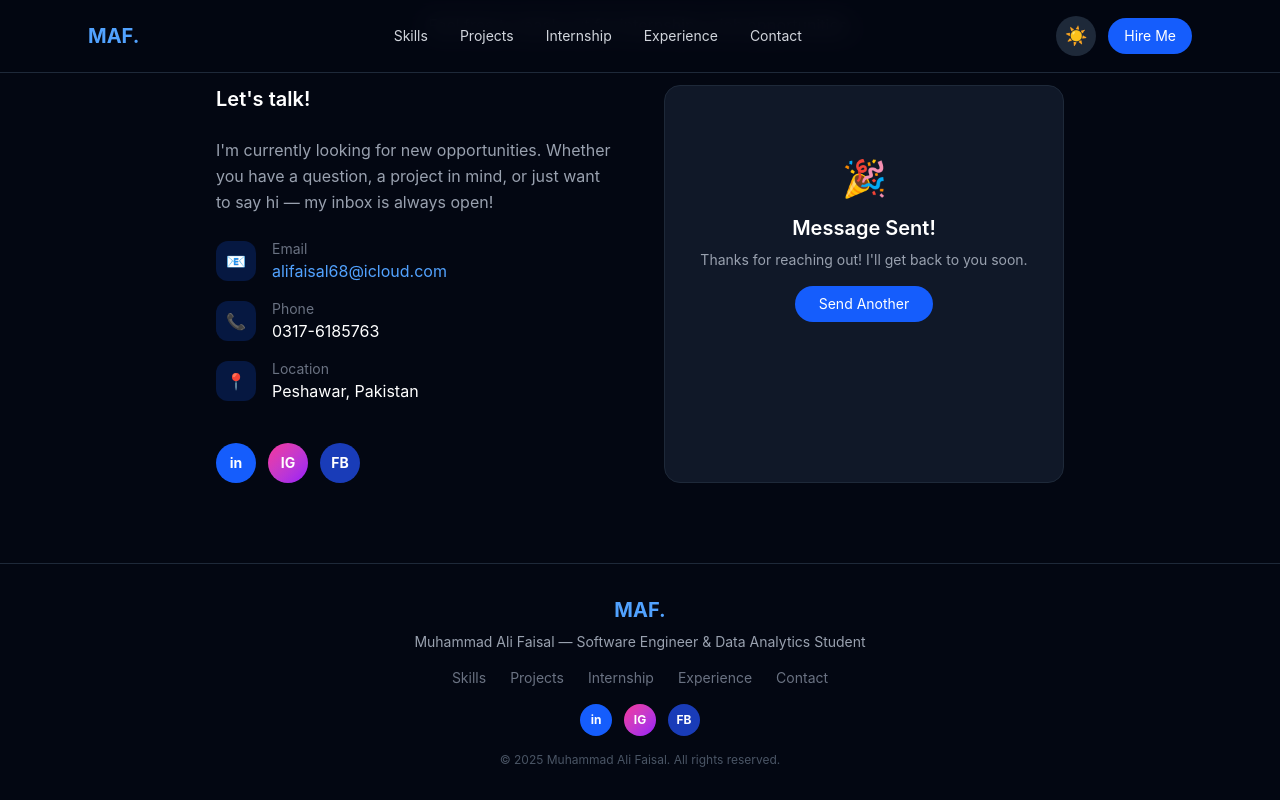
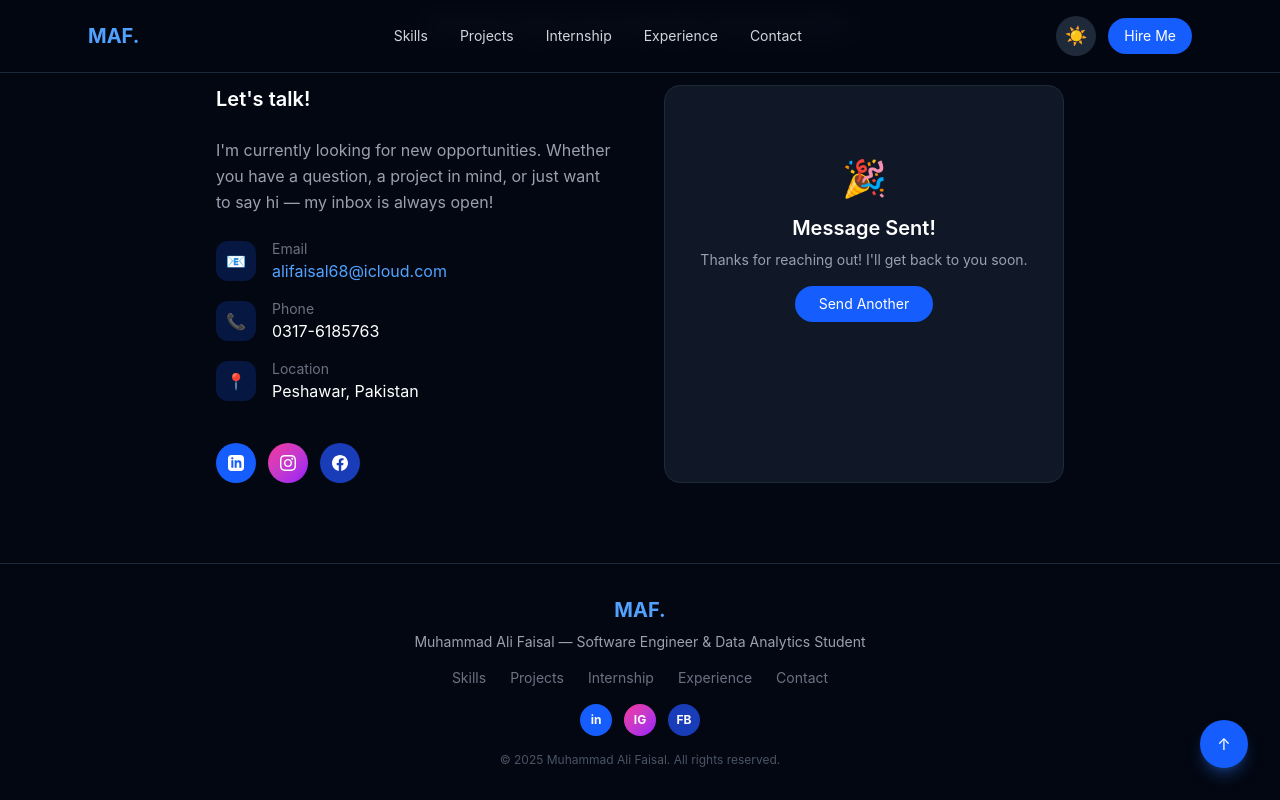
Before and after one commit to muhammadalifaisal68/my-portfolio, a React (Vite) app: page / in a window 1280 px wide. Both pictures are taken after typing "Sample", "name@example.com", "Sample" into the empty fields and a click on the button "Send Message 🚀". Shown: the part 3987-4787 px from the top of the page. Built offline with nearby package versions, Linux system fonts and the light colour scheme.

Commit message:
Loading screen and advanced animations

```diff
--- a/src/App.jsx
+++ b/src/App.jsx
@@ -1,4 +1,5 @@
 import { useState, useEffect } from 'react'
+import { motion, AnimatePresence } from 'framer-motion'
 import Navbar from './components/Navbar'
 import Hero from './components/Hero'
 import Skills from './components/Skills'
@@ -10,13 +11,43 @@ import Footer from './components/Footer'
 
 function App() {
   const [darkMode, setDarkMode] = useState(true)
+  const [loading, setLoading] = useState(true)
 
   useEffect(() => {
     document.documentElement.classList.toggle('dark', darkMode)
   }, [darkMode])
 
+  useEffect(() => {
+    setTimeout(() => setLoading(false), 2000)
+  }, [])
+
+  if (loading) {
     return (
-    <main className={`${darkMode ? 'bg-gray-950 text-white' : 'bg-white text-gray-900'} min-h-screen font-sans scroll-smooth transition-colors duration-300`}>
+      <div className="fixed inset-0 bg-gray-950 flex items-center justify-center z-50">
+        <div className="text-center">
+          <motion.div
+            animate={{ rotate: 360 }}
+            transition={{ duration: 1, repeat: Infinity, ease: 'linear' }}
+            className="w-16 h-16 border-4 border-blue-500 border-t-transparent rounded-full mx-auto mb-4"
+          />
+          <motion.p
+            animate={{ opacity: [0.5, 1, 0.5] }}
+            transition={{ duration: 1.5, repeat: Infinity }}
+            className="text-blue-400 text-lg font-medium">
+            Loading Portfolio...
+          </motion.p>
+        </div>
+      </div>
+    )
+  }
+
+  return (
+    <AnimatePresence>
+      <motion.main
+        initial={{ opacity: 0 }}
+        animate={{ opacity: 1 }}
+        transition={{ duration: 0.5 }}
+        className={`${darkMode ? 'bg-gray-950 text-white' : 'bg-white text-gray-900'} min-h-screen font-sans scroll-smooth transition-colors duration-300`}>
         <Navbar darkMode={darkMode} setDarkMode={setDarkMode} />
         <Hero darkMode={darkMode} />
         <Skills darkMode={darkMode} />
@@ -25,7 +56,17 @@ function App() {
         <Experience darkMode={darkMode} />
         <Contact darkMode={darkMode} />
         <Footer darkMode={darkMode} />
-    </main>
+
+        {/* Scroll to top button */}
+        <motion.button
+          onClick={() => window.scrollTo({ top: 0, behavior: 'smooth' })}
+          whileHover={{ scale: 1.1 }}
+          whileTap={{ scale: 0.9 }}
+          className="fixed bottom-8 right-8 w-12 h-12 bg-blue-600 hover:bg-blue-700 rounded-full flex items-center justify-center text-white shadow-lg shadow-blue-500/30 z-40">
+          ↑
+        </motion.button>
+      </motion.main>
+    </AnimatePresence>
   )
 }
 
--- a/src/components/Contact.jsx
+++ b/src/components/Contact.jsx
@@ -1,8 +1,11 @@
-import { useState } from 'react'
+import { useState, useRef } from 'react'
+import { motion, useInView } from 'framer-motion'
 
 export default function Contact({ darkMode }) {
   const [formData, setFormData] = useState({ name: '', email: '', message: '' })
   const [submitted, setSubmitted] = useState(false)
+  const ref = useRef(null)
+  const inView = useInView(ref, { once: true })
 
   function handleSubmit(e) {
     e.preventDefault()
@@ -15,97 +18,101 @@ export default function Contact({ darkMode }) {
   }
 
   return (
-    <section id="contact" className="py-20 px-6 max-w-4xl mx-auto">
-      <div className="text-center mb-12">
+    <section id="contact" className="py-20 px-6 max-w-4xl mx-auto" ref={ref}>
+      <motion.div initial={{ opacity: 0, y: 30 }} animate={inView ? { opacity: 1, y: 0 } : {}} transition={{ duration: 0.6 }}
+        className="text-center mb-12">
         <span className="text-blue-400 text-sm font-medium tracking-widest uppercase">Get In Touch</span>
         <h2 className="text-4xl font-bold mt-2">Contact Me</h2>
         <p className={`mt-4 ${darkMode ? 'text-gray-400' : 'text-gray-600'}`}>
           Feel free to reach out for internship or job opportunities.
         </p>
-      </div>
+      </motion.div>
 
       <div className="grid md:grid-cols-2 gap-12">
-        {/* Contact Info */}
-        <div className="space-y-6">
+        <motion.div initial={{ opacity: 0, x: -40 }} animate={inView ? { opacity: 1, x: 0 } : {}} transition={{ delay: 0.2, duration: 0.6 }}
+          className="space-y-6">
           <h3 className="text-xl font-semibold">Let's talk!</h3>
           <p className={`${darkMode ? 'text-gray-400' : 'text-gray-600'} leading-relaxed`}>
             I'm currently looking for new opportunities. Whether you have a question,
             a project in mind, or just want to say hi — my inbox is always open!
           </p>
           <div className="space-y-4">
-            <div className="flex items-center gap-4">
-              <div className="w-10 h-10 bg-blue-600/20 rounded-xl flex items-center justify-center text-blue-400">📧</div>
-              <div>
-                <p className={`text-sm ${darkMode ? 'text-gray-500' : 'text-gray-400'}`}>Email</p>
-                <a href="mailto:alifaisal68@icloud.com" className="text-blue-400 hover:underline">alifaisal68@icloud.com</a>
-              </div>
-            </div>
-            <div className="flex items-center gap-4">
-              <div className="w-10 h-10 bg-blue-600/20 rounded-xl flex items-center justify-center text-blue-400">📞</div>
-              <div>
-                <p className={`text-sm ${darkMode ? 'text-gray-500' : 'text-gray-400'}`}>Phone</p>
-                <p>0317-6185763</p>
-              </div>
-            </div>
-            <div className="flex items-center gap-4">
-              <div className="w-10 h-10 bg-blue-600/20 rounded-xl flex items-center justify-center text-blue-400">📍</div>
-              <div>
-                <p className={`text-sm ${darkMode ? 'text-gray-500' : 'text-gray-400'}`}>Location</p>
-                <p>Peshawar, Pakistan</p>
-              </div>
-            </div>
+            {[
+              { icon: '📧', label: 'Email', value: 'alifaisal68@icloud.com', href: 'mailto:alifaisal68@icloud.com' },
+              { icon: '📞', label: 'Phone', value: '0317-6185763', href: null },
+              { icon: '📍', label: 'Location', value: 'Peshawar, Pakistan', href: null },
+            ].map((item, i) => (
+              <motion.div key={i} whileHover={{ x: 6 }}
+                className="flex items-center gap-4">
+                <div className="w-10 h-10 bg-blue-600/20 rounded-xl flex items-center justify-center text-blue-400">{item.icon}</div>
+                <div>
+                  <p className={`text-sm ${darkMode ? 'text-gray-500' : 'text-gray-400'}`}>{item.label}</p>
+                  {item.href ? (
+                    <a href={item.href} className="text-blue-400 hover:underline">{item.value}</a>
+                  ) : (
+                    <p>{item.value}</p>
+                  )}
+                </div>
+              </motion.div>
+            ))}
           </div>
 
-          {/* Social Links */}
           <div className="flex gap-3 pt-4">
-            <a href="https://www.linkedin.com/in/muhammad-ali-faisal" target="_blank" rel="noreferrer"
-              className="w-10 h-10 bg-blue-600 hover:bg-blue-700 rounded-full flex items-center justify-center text-white transition font-bold text-sm">in</a>
-            <a href="https://www.instagram.com/_ali.faisal9?igsh=MWJqank1dGVvZXdnYQ%3D%3D&utm_source=qr" target="_blank" rel="noreferrer"
-              className="w-10 h-10 bg-gradient-to-br from-pink-500 to-purple-600 rounded-full flex items-center justify-center text-white transition font-bold text-sm">IG</a>
-            <a href="https://www.facebook.com/share/1BaXRKi95J/?mibextid=wwXIfr" target="_blank" rel="noreferrer"
-              className="w-10 h-10 bg-blue-800 hover:bg-blue-900 rounded-full flex items-center justify-center text-white transition font-bold text-sm">FB</a>
+            {[
+              { href: "https://www.linkedin.com/in/muhammad-ali-faisal", bg: "bg-blue-600 hover:bg-blue-700", icon: <svg xmlns="http://www.w3.org/2000/svg" width="16" height="16" fill="currentColor" viewBox="0 0 24 24"><path d="M19 0h-14c-2.761 0-5 2.239-5 5v14c0 2.761 2.239 5 5 5h14c2.762 0 5-2.239 5-5v-14c0-2.761-2.238-5-5-5zm-11 19h-3v-11h3v11zm-1.5-12.268c-.966 0-1.75-.79-1.75-1.764s.784-1.764 1.75-1.764 1.75.79 1.75 1.764-.783 1.764-1.75 1.764zm13.5 12.268h-3v-5.604c0-3.368-4-3.113-4 0v5.604h-3v-11h3v1.765c1.396-2.586 7-2.777 7 2.476v6.759z"/></svg> },
+              { href: "https://www.instagram.com/_ali.faisal9?igsh=MWJqank1dGVvZXdnYQ%3D%3D&utm_source=qr", bg: "bg-gradient-to-br from-pink-500 to-purple-600", icon: <svg xmlns="http://www.w3.org/2000/svg" width="16" height="16" fill="currentColor" viewBox="0 0 24 24"><path d="M12 2.163c3.204 0 3.584.012 4.85.07 3.252.148 4.771 1.691 4.919 4.919.058 1.265.069 1.645.069 4.849 0 3.205-.012 3.584-.069 4.849-.149 3.225-1.664 4.771-4.919 4.919-1.266.058-1.644.07-4.85.07-3.204 0-3.584-.012-4.849-.07-3.26-.149-4.771-1.699-4.919-4.92-.058-1.265-.07-1.644-.07-4.849 0-3.204.013-3.583.07-4.849.149-3.227 1.664-4.771 4.919-4.919 1.266-.057 1.645-.069 4.849-.069zm0-2.163c-3.259 0-3.667.014-4.947.072-4.358.2-6.78 2.618-6.98 6.98-.059 1.281-.073 1.689-.073 4.948 0 3.259.014 3.668.072 4.948.2 4.358 2.618 6.78 6.98 6.98 1.281.058 1.689.072 4.948.072 3.259 0 3.668-.014 4.948-.072 4.354-.2 6.782-2.618 6.979-6.98.059-1.28.073-1.689.073-4.948 0-3.259-.014-3.667-.072-4.947-.196-4.354-2.617-6.78-6.979-6.98-1.281-.059-1.69-.073-4.949-.073zm0 5.838c-3.403 0-6.162 2.759-6.162 6.162s2.759 6.163 6.162 6.163 6.162-2.759 6.162-6.163c0-3.403-2.759-6.162-6.162-6.162zm0 10.162c-2.209 0-4-1.79-4-4 0-2.209 1.791-4 4-4s4 1.791 4 4c0 2.21-1.791 4-4 4zm6.406-11.845c-.796 0-1.441.645-1.441 1.44s.645 1.44 1.441 1.44c.795 0 1.439-.645 1.439-1.44s-.644-1.44-1.439-1.44z"/></svg> },
+              { href: "https://www.facebook.com/share/1BaXRKi95J/?mibextid=wwXIfr", bg: "bg-blue-800 hover:bg-blue-900", icon: <svg xmlns="http://www.w3.org/2000/svg" width="16" height="16" fill="currentColor" viewBox="0 0 24 24"><path d="M24 12.073c0-6.627-5.373-12-12-12s-12 5.373-12 12c0 5.99 4.388 10.954 10.125 11.854v-8.385H7.078v-3.47h3.047V9.43c0-3.007 1.792-4.669 4.533-4.669 1.312 0 2.686.235 2.686.235v2.953H15.83c-1.491 0-1.956.925-1.956 1.874v2.25h3.328l-.532 3.47h-2.796v8.385C19.612 23.027 24 18.062 24 12.073z"/></svg> },
+            ].map((social, i) => (
+              <motion.a key={i} href={social.href} target="_blank" rel="noreferrer"
+                whileHover={{ scale: 1.2, rotate: 5 }} whileTap={{ scale: 0.9 }}
+                className={`w-10 h-10 ${social.bg} rounded-full flex items-center justify-center text-white transition`}>
+                {social.icon}
+              </motion.a>
+            ))}
           </div>
-        </div>
+        </motion.div>
 
-        {/* Contact Form */}
-        <div className={`${darkMode ? 'bg-gray-900 border-gray-800' : 'bg-gray-50 border-gray-200'} border rounded-2xl p-6`}>
+        <motion.div initial={{ opacity: 0, x: 40 }} animate={inView ? { opacity: 1, x: 0 } : {}} transition={{ delay: 0.3, duration: 0.6 }}
+          className={`${darkMode ? 'bg-gray-900 border-gray-800' : 'bg-gray-50 border-gray-200'} border rounded-2xl p-6`}>
           {submitted ? (
-            <div className="text-center py-12">
-              <p className="text-4xl mb-4">🎉</p>
+            <motion.div initial={{ scale: 0.8, opacity: 0 }} animate={{ scale: 1, opacity: 1 }}
+              className="text-center py-12">
+              <motion.p animate={{ rotate: [0, 10, -10, 0] }} transition={{ duration: 0.5 }} className="text-4xl mb-4">🎉</motion.p>
               <h3 className="text-xl font-semibold mb-2">Message Sent!</h3>
               <p className={`${darkMode ? 'text-gray-400' : 'text-gray-600'} text-sm mb-4`}>Thanks for reaching out! I'll get back to you soon.</p>
               <button onClick={() => setSubmitted(false)}
                 className="bg-blue-600 hover:bg-blue-700 text-white px-6 py-2 rounded-full transition text-sm">
                 Send Another
               </button>
-            </div>
+            </motion.div>
           ) : (
             <div className="space-y-4">
-              <div>
-                <label className={`text-sm mb-1 block ${darkMode ? 'text-gray-400' : 'text-gray-600'}`}>Your Name</label>
-                <input type="text" value={formData.name} onChange={e => setFormData({...formData, name: e.target.value})}
-                  className={`w-full ${darkMode ? 'bg-gray-800 border-gray-700 text-white' : 'bg-white border-gray-300 text-gray-900'} border rounded-xl px-4 py-3 focus:outline-none focus:border-blue-500 transition`}
-                  placeholder="Muhammad Ali" />
-              </div>
-              <div>
-                <label className={`text-sm mb-1 block ${darkMode ? 'text-gray-400' : 'text-gray-600'}`}>Your Email</label>
-                <input type="email" value={formData.email} onChange={e => setFormData({...formData, email: e.target.value})}
-                  className={`w-full ${darkMode ? 'bg-gray-800 border-gray-700 text-white' : 'bg-white border-gray-300 text-gray-900'} border rounded-xl px-4 py-3 focus:outline-none focus:border-blue-500 transition`}
-                  placeholder="example@email.com" />
-              </div>
+              {[
+                { label: 'Your Name', key: 'name', type: 'text', placeholder: 'Muhammad Ali' },
+                { label: 'Your Email', key: 'email', type: 'email', placeholder: 'example@email.com' },
+              ].map((field, i) => (
+                <motion.div key={i} whileFocus={{ scale: 1.01 }}>
+                  <label className={`text-sm mb-1 block ${darkMode ? 'text-gray-400' : 'text-gray-600'}`}>{field.label}</label>
+                  <input type={field.type} value={formData[field.key]}
+                    onChange={e => setFormData({...formData, [field.key]: e.target.value})}
+                    className={`w-full ${darkMode ? 'bg-gray-800 border-gray-700 text-white' : 'bg-white border-gray-300 text-gray-900'} border rounded-xl px-4 py-3 focus:outline-none focus:border-blue-500 transition`}
+                    placeholder={field.placeholder} />
+                </motion.div>
+              ))}
               <div>
                 <label className={`text-sm mb-1 block ${darkMode ? 'text-gray-400' : 'text-gray-600'}`}>Message</label>
                 <textarea value={formData.message} onChange={e => setFormData({...formData, message: e.target.value})}
                   className={`w-full ${darkMode ? 'bg-gray-800 border-gray-700 text-white' : 'bg-white border-gray-300 text-gray-900'} border rounded-xl px-4 py-3 focus:outline-none focus:border-blue-500 transition resize-none`}
                   placeholder="Hi, I'd like to hire you..." rows={5} />
               </div>
-              <button onClick={handleSubmit}
-                className="w-full bg-blue-600 hover:bg-blue-700 text-white py-3 rounded-xl font-medium transition">
+              <motion.button whileHover={{ scale: 1.02 }} whileTap={{ scale: 0.98 }}
+                onClick={handleSubmit}
+                className="w-full bg-blue-600 hover:bg-blue-700 text-white py-3 rounded-xl font-medium transition shadow-lg shadow-blue-500/20">
                 Send Message 🚀
-              </button>
+              </motion.button>
             </div>
           )}
-        </div>
+        </motion.div>
       </div>
     </section>
   )
```
Lines whose indentation alone changed are shown as unchanged.
